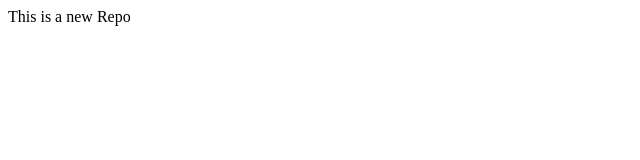
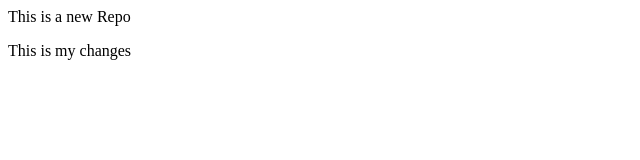
Before and after one commit to ImranJamshaid/LocalRepo, a plain HTML site: page Index.html in a window 1280 px wide. Shown: the whole page, without its empty margins (0-640 px from the left). Drawn offline with Linux system fonts and the light colour scheme.

Commit message:
Changes in Para

```diff
--- a/Index.html
+++ b/Index.html
@@ -1 +1,2 @@
 <p>This is a new Repo</p>
+<p>This is my changes</p>
```
